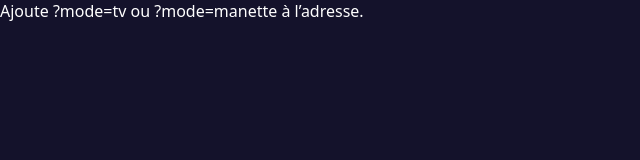
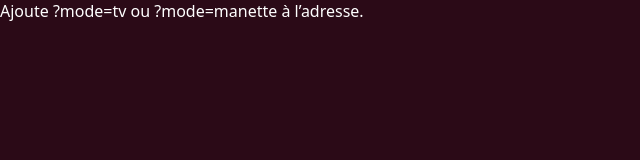
Before and after one commit to Sharurkan/slam, a website built with Vite: page index.html in a window 1280 px wide. Shown: the whole page, without its empty margins (0-640 px from the left). Built offline with nearby package versions, Linux system fonts and the light colour scheme.

Commit message:
feat: wine-red color theme

```diff
--- a/src/style.css
+++ b/src/style.css
@@ -1,18 +1,19 @@
 :root {
-  --bg: #14122b;
+  /* "Lie de vin" theme: deep wine background, wine panels, gold accent. */
+  --bg: #2b0a17;
   --fg: #ffffff;
-  --muted: #b8b5d6;
-  --ok: #4ade80;
+  --muted: #dcbcc8;
+  --ok: #5be38f;
   --error: #ff6b6b;
-  --accent: #ffc23d;
-  --accent-dark: #6b4a00;
-  --panel: #232046;
-  --tile: #fffdf5;
-  --tile-ink: #14122b;
-  --tile-muted: #6b6880;
-  --tile-tried: #a4a1b8;
-  --active: #3ddbd9;
-  --corrected: #ff5d73;
+  --accent: #f4c96b;
+  --accent-dark: #ac1e44;
+  --panel: #4a1228;
+  --tile: #fff8f1;
+  --tile-ink: #2b0a17;
+  --tile-muted: #7d5867;
+  --tile-tried: #c7a6b3;
+  --active: #6fe0cf;
+  --corrected: #ff8a9b;
   font-family: system-ui, sans-serif;
   color: var(--fg);
   background: var(--bg);
--- a/src/tv/tv.css
+++ b/src/tv/tv.css
@@ -416,7 +416,7 @@
   display: flex;
   align-items: center;
   justify-content: center;
-  background: rgba(20, 18, 43, 0.75);
+  background: rgba(43, 10, 23, 0.8);
   color: var(--accent);
   font-size: 30vh;
   font-weight: 900;
```
